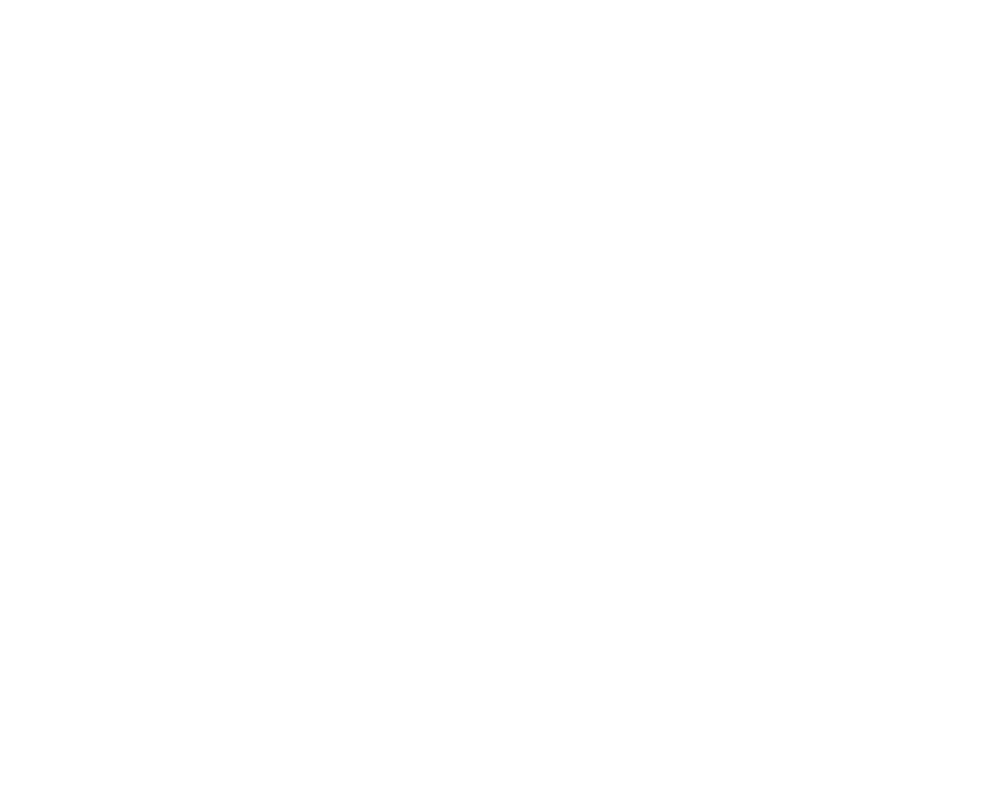
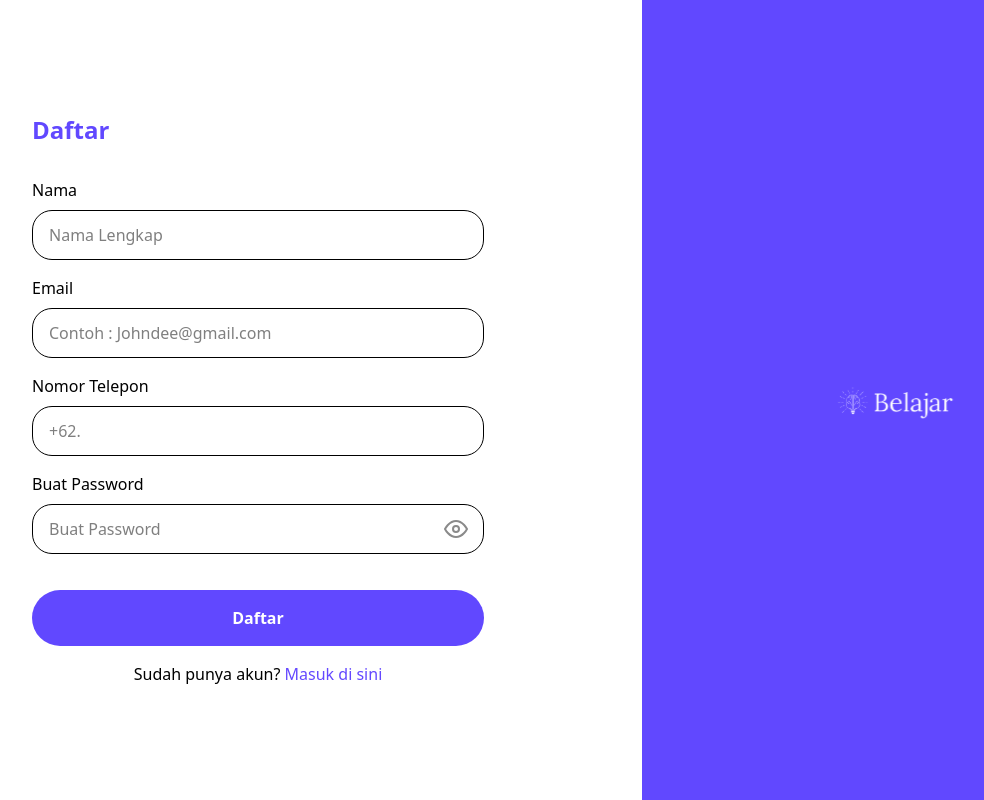
Before and after one commit to RenggoPandora/FE-Intern-ADS, a React (Vite) app: page /belajar/register in a window 1280 px wide. Before the commit this address had no page. Shown: the whole page, without its empty margins (126-1110 px from the left). Built offline with nearby package versions, Linux system fonts and the light colour scheme.

Commit message:
login user dan register

```diff
--- a/src/components/dashboard/Sidebar.jsx
+++ b/src/components/dashboard/Sidebar.jsx
@@ -12,7 +12,7 @@ const Sidebar = () => {
              <a href="/admin/kelola-kelas" className="text-white w-full flex">Kelola Kelas</a>
             </li>
             <li className='font-bold text-base text-white px-8 py-4 hover:bg-[#489CFF]'>
-             <a href="/admin/keluar" className="text-white w-full flex">Keluar</a>
+             <a href="/" className="text-white w-full flex">Keluar</a>
             </li>
         </ul>
 
--- /dev/null
+++ b/src/components/molecules/UserLoginLogo.jsx
@@ -0,0 +1,10 @@
+
+  export default function UserLoginLogo() {
+    return (
+        <div className='bg-[#6148FF]  h-screen w-full flex justify-center items-center'>
+          <div>
+              <img src='/logo.svg' alt='Logo'/>
+          </div>
+        </div>
+      )
+  }
--- a/src/components/organisms/Login.jsx
+++ b/src/components/organisms/Login.jsx
@@ -1,4 +1,13 @@
-export default function Login({ Teks, TeksPosition, idPlaceholder, passwordPlaceholder }) {
+import { useState } from 'react';
+
+export default function Login({ Teks,labelInput, idUser, TeksPosition, idPlaceholder, passwordPlaceholder }) {
+  const [passwordType, setPasswordType] = useState("password");
+
+  // Toggle visibility of password
+  const togglePasswordVisibility = () => {
+    setPasswordType(prevType => (prevType === "password" ? "text" : "password"));
+  };
+
   return (
     <div className="flex flex-col items-center justify-center min-h-screen">
       <div className="w-[452px]">
@@ -9,12 +18,12 @@ export default function Login({ Teks, TeksPosition, idPlaceholder, passwordPlace
         <form className="flex flex-col">
           {/* Input ID Admin */}
           <div className="mb-4">
-            <label htmlFor="idAdmin" className="block mb-2 font-medium">
-              ID Admin
+            <label htmlFor={idUser} className="block mb-2 font-medium">
+              {labelInput}
             </label>
             <input
               type="text"
-              id="idAdmin"
+              id={idUser}
               placeholder={idPlaceholder}
               className="border rounded-[20px] w-full py-3 px-4 focus:outline-none focus:ring-2 focus:ring-[#FF0000]"
             />
@@ -35,16 +44,17 @@ export default function Login({ Teks, TeksPosition, idPlaceholder, passwordPlace
 
             <div className="relative">
               <input
-                type="password"
+                type={passwordType}
                 id="password"
                 placeholder={passwordPlaceholder}
                 className="border rounded-[20px] w-full py-3 px-4 pr-10 focus:outline-none focus:ring-2 focus:ring-[#FF0000]"
               />
-              {/* Ikon Mata (Silakan ganti src sesuai dengan ikon Anda) */}
+              {/* Ikon Mata */}
               <img
-                src="/eye.svg"
-                alt="show password"
+                src={passwordType === "password" ? "/eye.svg" : "/eye.svg"} // Sesuaikan dengan ikon mata terbuka/tutup
+                alt="toggle password visibility"
                 className="absolute top-1/2 right-4 transform -translate-y-1/2 cursor-pointer"
+                onClick={togglePasswordVisibility}
               />
             </div>
           </div>
@@ -58,14 +68,13 @@ export default function Login({ Teks, TeksPosition, idPlaceholder, passwordPlace
 
           {/* Conditional rendering for the "Belum punya akun?" section */}
           {TeksPosition === "left" && (
-            <div className="mt-4 text-left">
+            <div className="mt-4 justify-center text-center">
               <span>Belum punya akun? </span>
-              <a href="/register">
+              <a href="belajar/register">
                 <span className="text-[#6448FF]">Daftar di sini</span>
               </a>
             </div>
           )}
-
         </form>
       </div>
     </div>
--- a/src/components/templates/AdminLogin.jsx
+++ b/src/components/templates/AdminLogin.jsx
@@ -15,7 +15,7 @@ export default function AdminLogin() {
     <div className='flex'>
     <LoginLogo />
     <div className='flex flex-col w-5/6 justify-center items-center'>
-      <Login Teks="Login" TeksPosition={"center"} idPlaceholder={"ID Admin"} passwordPlaceholder={"Password"} />
+      <Login Teks="Login" labelInput="ID Admin" idUser="idAdmin" TeksPosition={"center"} idPlaceholder={"ID Admin"} passwordPlaceholder={"Password"} />
     </div>
     </div>
 
--- a/src/components/templates/Register.jsx
+++ b/src/components/templates/Register.jsx
@@ -1,7 +1,147 @@
-
+import UserLoginLogo from "../molecules/UserLoginLogo";
+import { useState } from "react";
 
 export default function Register() {
+  const [passwordType, setPasswordType] = useState("password");
+  const [password, setPassword] = useState("");
+  const [passwordValid, setPasswordValid] = useState(false);
+  const [formSubmitted, setFormSubmitted] = useState(false);
+
+  // Toggle visibility of password
+  const togglePasswordVisibility = () => {
+    setPasswordType(prevType => (prevType === "password" ? "text" : "password"));
+  };
+
+  // Handle password input change
+  const handlePasswordChange = (e) => {
+    const value = e.target.value;
+    setPassword(value);
+    setPasswordValid(value.length >= 8);
+  };
+
+  const handleSubmit = (e) => {
+    e.preventDefault();
+    setFormSubmitted(true);
+
+    if (passwordValid) {
+      alert("Pendaftaran berhasil!");
+    } else {
+      alert("Password minimal 8 karakter");
+    }
+  };
+
   return (
-    <div>Register</div>
-  )
+    <div className='flex'>
+      <div className='w-6/10'>
+        <div className='flex flex-col items-center justify-center min-h-screen'>
+          <div className='w-[452px]'>
+            <div className='text-left text-[#6148FF] text-2xl font-bold mb-8'>
+              Daftar
+            </div>
+            <form className='flex flex-col' onSubmit={handleSubmit}>
+              <div className='mb-4'>
+                <label htmlFor='username' className='block mb-2 font-medium'>
+                  Nama
+                </label>
+                <div className="relative">
+                  <input
+                    type='text'
+                    id='username'
+                    placeholder='Nama Lengkap'
+                    className="border rounded-[20px] w-full py-3 px-4 focus:outline-none focus:ring-2 focus:ring-[#FF0000]"
+                  />
+                </div>
+              </div>
+
+              <div className='mb-4'>
+                <label htmlFor='email' className='block mb-2 font-medium'>
+                  Email
+                </label>
+                <div className="relative">
+                  <input
+                    type='text'
+                    id='email'
+                    placeholder='Contoh : Johndee@gmail.com'
+                    className="border rounded-[20px] w-full py-3 px-4 focus:outline-none focus:ring-2 focus:ring-[#FF0000]"
+                  />
+                  {formSubmitted && (
+                    <img
+                      src="/VALID.svg"
+                      alt="valid input"
+                      className="absolute top-1/2 right-4 transform -translate-y-1/2"
+                    />
+                  )}
+                </div>
+              </div>
+
+              <div className='mb-4'>
+                <label htmlFor='number' className='block mb-2 font-medium'>
+                  Nomor Telepon
+                </label>
+                <div className="relative">
+                  <input
+                    type='text'
+                    id='number'
+                    placeholder='+62.'
+                    className="border rounded-[20px] w-full py-3 px-4 focus:outline-none focus:ring-2 focus:ring-[#FF0000]"
+                  />
+                  {formSubmitted && (
+                    <img
+                      src="/VALID.svg"
+                      alt="valid input"
+                      className="absolute top-1/2 right-4 transform -translate-y-1/2"
+                    />
+                  )}
+                </div>
+              </div>
+
+              <div className='mb-4'>
+                <label htmlFor='password' className='block mb-2 font-medium'>
+                  Buat Password
+                </label>
+                <div className="relative">
+                    <input
+                        type={passwordType}
+                        id="password"
+                        placeholder="Buat Password"
+                        className="border rounded-[20px] w-full py-3 px-4 pr-10 focus:outline-none focus:ring-2 focus:ring-[#FF0000]"
+                        value={password}
+                        onChange={handlePasswordChange}
+                    />
+                    {/* Icon validasi password hanya muncul setelah form submitted */}
+                    {formSubmitted && (
+                      <img
+                          src={passwordValid ? "/VALID.svg" : "/X.svg"}
+                          alt={passwordValid ? "valid password" : "invalid password"}
+                          className="absolute top-1/2 right-12 transform -translate-y-1/2"
+                      />
+                    )}
+                    {/* Icon toggle password visibility bisa digunakan kapan saja */}
+                    <img
+                        src={passwordType === 'password' ? '/eye.svg' : '/eye.svg'}
+                        alt="toggle visibility"
+                        className="absolute top-1/2 right-4 transform -translate-y-1/2 cursor-pointer"
+                        onClick={togglePasswordVisibility}
+                    />
+                </div>
+              </div>
+
+              <button type="submit" className='bg-[#6148FF] text-white rounded-[30px] py-4 font-semibold flex w-full justify-center mt-5'>
+                Daftar
+              </button>
+              <div className="mt-4 justify-center text-center">
+                <span>Sudah punya akun? </span>
+                <a href="/belajar">
+                  <span className="text-[#6448FF]">Masuk di sini</span>
+                </a>
+              </div>
+            </form>
+          </div>
+        </div>
+      </div>
+      <div className='w-4/10'>
+        <UserLoginLogo />
+      </div>
+    </div>
+  );
 }
--- a/src/components/templates/UserLogin.jsx
+++ b/src/components/templates/UserLogin.jsx
@@ -14,13 +14,7 @@ function UserLoginLogo() {
     return (
       <div className='flex'>
         <div className=' w-6/10'>
-        <Login Teks="Masuk" TeksPosition="left" idPlaceholder={"Contoh: johndoe@gmail.com"} passwordPlaceholder={"Masukkan Password"}/>
-
-        <span>Belum punya akun? </span>
-        <a href="/register">
-            <span className="text-[#6148FF]">Daftar di sini</span>
-        </a>
-
+        <Login Teks="Masuk" labelInput="Email/No Telepon" idUser="Email/No Telepon"TeksPosition="left" idPlaceholder={"Contoh: johndoe@gmail.com"} passwordPlaceholder={"Masukkan Password"}/>
         </div>
         <div className=' justify-end w-4/10'>
         <UserLoginLogo />
--- a/src/router/index.jsx
+++ b/src/router/index.jsx
@@ -4,6 +4,7 @@ import Dashboard from "../components/templates/Dashboard";
 import KelolaKelas from "../components/templates/KelolaKelas";
 import Layout from "../components/layouts/Layout";
 import UserLogin from "../components/templates/UserLogin";
+import Register from "../components/templates/Register";
 
 export default function Router() {
   return (
@@ -19,6 +20,8 @@ export default function Router() {
 
 
         <Route path='belajar/' element={<UserLogin/>}/>
+        <Route path='belajar/register' element={<Register/>}/>
+
 
     </Routes>
   )
```
Also changed, not shown: public/VALID.svg (added), public/X.svg (added). Lines whose indentation alone changed are shown as unchanged.
